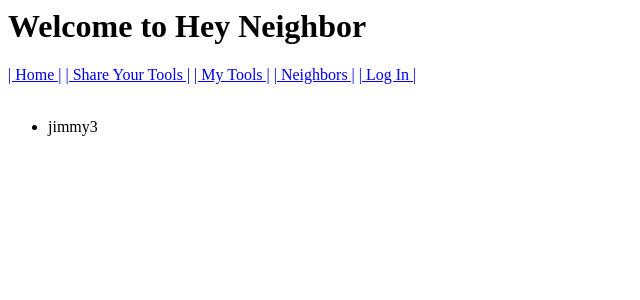
After one commit to CalebCraigo/7-4-1-hey-neighbor, a Django app: page /neighbors/ in a window 1280 px wide. The commit adds this page. Shown: the top 300 px of the page, without its empty margins (0-640 px from the left). Run offline with Django 3.2, Linux system fonts and the light colour scheme; data comes from the database, SQL or seed files in the repository; both versions use the stored data as it was after the commit.

Commit message:
added neighbors tab

```diff
--- a/conf/urls.py
+++ b/conf/urls.py
@@ -20,5 +20,5 @@ urlpatterns = [
     path('admin/', admin.site.urls),
     path('accounts/', include('django.contrib.auth.urls')),
     path('accounts/', include('accounts.urls', namespace='accounts')),
-    path('hey_neighbor/', include('hey_neighbor.urls', namespace='hey_neighbor')),
+    path('', include('hey_neighbor.urls', namespace='hey_neighbor')),
 ]
--- a/hey_neighbor/templates/hey_neighbor/base.html
+++ b/hey_neighbor/templates/hey_neighbor/base.html
@@ -8,6 +8,9 @@
   <body>
     <h1>Welcome to Hey Neighbor</h1>
     {% include 'hey_neighbor/nav.html' %}
+    <!-- {% if request.user.is_authenticated %}
+    <p> Hello, {{tool.owner}}</p>
+    {% endif %} -->
     {% block content %}
     {% endblock %}
 
--- a/hey_neighbor/templates/hey_neighbor/index.html
+++ b/hey_neighbor/templates/hey_neighbor/index.html
@@ -2,6 +2,7 @@
 
 
 {% block content %}
+    <a href="{% url 'hey_neighbor:index' %}"><span>All Tools</span></a>
   {% for heading in object_list.headings %}
     <a href="{% url 'hey_neighbor:selection' heading %}"><span>{{heading.capitalize}}</span></a>
   {% endfor %}
--- a/hey_neighbor/templates/hey_neighbor/mytools.html
+++ b/hey_neighbor/templates/hey_neighbor/mytools.html
@@ -2,14 +2,15 @@
 
 
 {% block content %}
-
+<h2>My Tools</h2>
 {% if object_list %}
 {% for object in object_list %}
   <ul>
   <li><a>{{object.tool}}</a></li>
   <li><a>{{object.availability}}</a></li>
     {% if request.user.is_authenticated %}
-    <a href="{% url 'hey_neighbor:delete' object.pk %}">Delete Posting</a>
+    <a href="{% url 'hey_neighbor:edit_tool' object.pk %}">Edit Tool</a>
+    <a href="{% url 'hey_neighbor:delete' object.pk %}">Delete Tool</a>
     {% endif %}
   </ul>
 {% endfor %}
--- a/hey_neighbor/templates/hey_neighbor/nav.html
+++ b/hey_neighbor/templates/hey_neighbor/nav.html
@@ -1,12 +1,13 @@
 <header>
   <a href="{% url 'hey_neighbor:index' %}"><span>| Home |</span></a>
+  <a href="{% url 'hey_neighbor:tool_new' %}"><span>| Share Your Tools |</span></a>
+  <a href="{% url 'hey_neighbor:my_tool' %}"><span>| My Tools |</span></a>
+  <a href="{% url 'hey_neighbor:neighbors' %}"><span>| Neighbors |</span></a>
   {% if not request.user.is_authenticated %}
   <a href="{% url 'accounts:login' %}"><span>| Log In |</span></a>
   {% else %}
   <a href="{% url 'logout' %}"><span>| Log Out |</span></a>
   {% endif %}
-  <a href="{% url 'hey_neighbor:tool_new' %}"><span>| Share Your Tools |</span></a>
-  <a href="{% url 'hey_neighbor:my_tool'%}"><span>| My Tools |</span></a>
   <!-- <a href="{% url 'logout' %}"><span>| Log Out |</span></a> -->
   <br></br>
 </header>
--- /dev/null
+++ b/hey_neighbor/templates/hey_neighbor/neighbors.html
@@ -0,0 +1,18 @@
+{% extends 'hey_neighbor/base.html' %}
+
+{% block content %}
+
+{% if neighbors_list %}
+<ul>
+  {% for owner in neighbors_list %}
+  <li>
+  <!-- <a href='(url "hey_neighbor:neighbors_tool" owner.pk)'>{{ owner.username }}</a> -->
+  <p>{{owner.username}}</p>
+  </li>
+{% endfor %}
+{% else %}
+
+<p>There was an issue</p>
+
+{% endif %}
+{% endblock %}
--- a/hey_neighbor/urls.py
+++ b/hey_neighbor/urls.py
@@ -4,6 +4,10 @@ from . import views
 app_name = 'hey_neighbor'
 
 urlpatterns = [
+    # path('<int:tool_id>/borrow/', views.borrow, name='borrow'),
+    path('neighbors/', views.NeighborView.as_view(), name='neighbors'),
+    path('<int:pk>/edittool/', views.EditView.as_view(), name='edit_tool'),
+    # path('<int:pk>/neighbors_tools/', views.MyToolView.as_view(), name='neighbors_tool'),
     path('mytools/', views.MyToolView.as_view(), name='my_tool'),
     path('<int:pk>/delete/', views.DeleteView.as_view(), name='delete'),
     path('new/', views.CreateView.as_view(), name='tool_new'),
--- a/hey_neighbor/views.py
+++ b/hey_neighbor/views.py
@@ -2,6 +2,7 @@ from django.shortcuts import render, get_object_or_404, redirect
 from django.contrib.auth.mixins import LoginRequiredMixin, UserPassesTestMixin
 from django.contrib.auth.decorators import user_passes_test
 from django.http import HttpResponse, HttpResponseRedirect
+from django.contrib.auth.models import User
 from django.contrib.auth import logout
 from django.urls import reverse, reverse_lazy
 from django.views import generic
@@ -48,6 +49,13 @@ class CreateView(LoginRequiredMixin, generic.CreateView):
 
     success_url = reverse_lazy('hey_neighbor:my_tool')
 
+class NeighborView(generic.ListView):
+    model = User
+    template_name = 'hey_neighbor/neighbors.html'
+    context_object_name = 'neighbors_list'
+    def get_queryset(self):
+        return User.objects.exclude(username='admin')
+
 class MyToolView(LoginRequiredMixin, generic.ListView):
     model = Tool
     template_name = 'hey_neighbor/mytools.html'
@@ -55,7 +63,22 @@ class MyToolView(LoginRequiredMixin, generic.ListView):
     def get_queryset(self):
         return Tool.objects.filter(owner=self.request.user)
 
+class EditView(LoginRequiredMixin, generic.UpdateView):
+    model = Tool
+    fields = ['tool', 'types', 'availability']
+    template_name= 'hey_neighbor/edit.html'
 
+    success_url = reverse_lazy('hey_neighbor:my_tool')
+
+
+# def borrow(request, tool_id):
+#     tool = get_object_or_404(Tool, pk=tool_id)
+#     selected_choice = tool.choice_set.get(pk=tool_id)
+#
+#     selected_choice.availability = False
+#     selected_choice.save()
+#
+#     return HttpResponseRedirect(reverse('hey_neighbor:mytool', args=(tool.id,)))
 
 class DeleteView(LoginRequiredMixin, generic.DeleteView):
     model = Tool
@@ -64,9 +87,6 @@ class DeleteView(LoginRequiredMixin, generic.DeleteView):
         if not tool.owner == self.request.user:
 
             raise Http404
+        return tool
 
-        return tool
-# def delete_view(request, pk):
-#     tool = get_object_or_404(Tool, pk=pk)
-#     tool.delete()
-#     return HttpResponseRedirect(reverse_lazy('hey_neighbor_index'))
+    success_url = reverse_lazy('hey_neighbor:my_tool')
```
Also changed, not shown: hey_neighbor/templates/hey_neighbor/detail.html (+6 -1 lines), hey_neighbor/templates/hey_neighbor/edit.html (added, +11 -0 lines), db.sqlite3.
